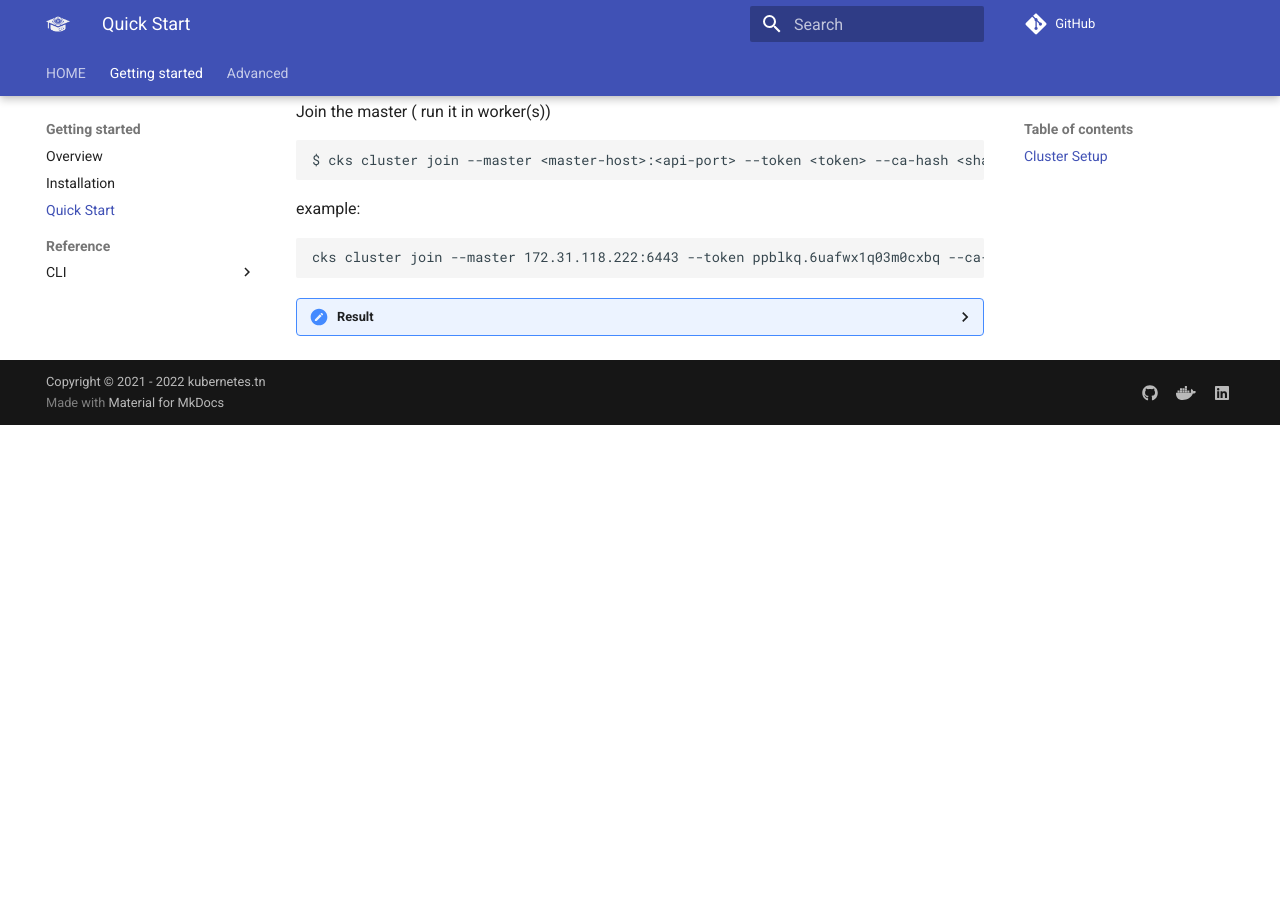
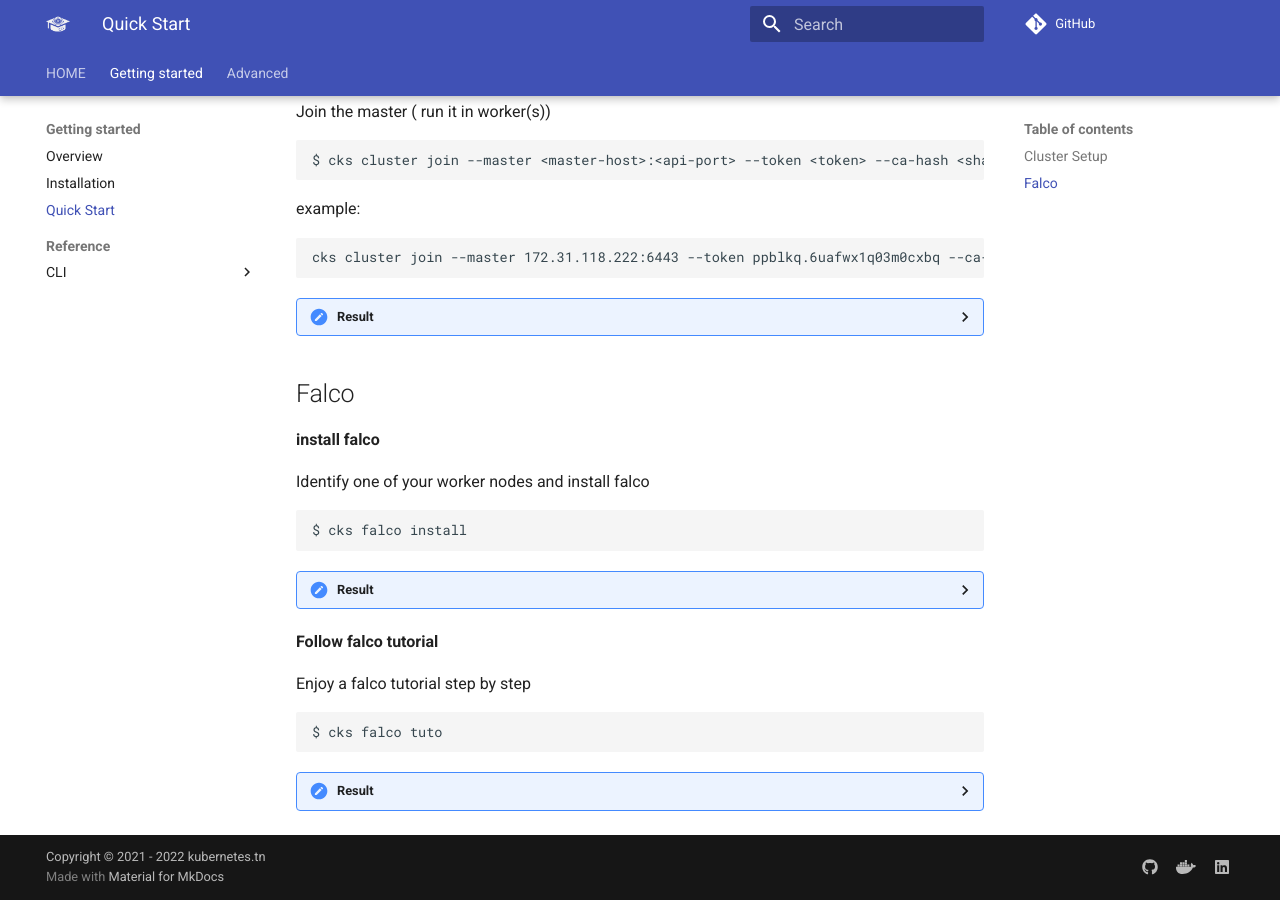
Before and after one commit to kubernetes-tn/cks-cli, an MkDocs documentation site: the page built from docs/getting-started/quickstart.md, in a window 1280 px wide and 900 px high, scrolled down 625 px. Built offline with MkDocs 1.6.1 and Material for MkDocs 9.7.7, drawn with Linux system fonts in a browser that asks for light colours; comment, search, counter and statistics services are not loaded; before the commit the page ends 1050 px from its top, so only the background shows below that.

Commit message:
feat: v0.1.0

````diff
--- a/docs/getting-started/quickstart.md
+++ b/docs/getting-started/quickstart.md
@@ -118,11 +118,79 @@ cks cluster join --master 172.31.118.222:6443 --token ppblkq.6uafwx1q03m0cxbq --
 [kubelet-start] Writing kubelet environment file with flags to file "/var/lib/kubelet/kubeadm-flags.env"
 [kubelet-start] Starting the kubelet
 [kubelet-start] Waiting for the kubelet to perform the TLS Bootstrap...
-
 This node has joined the cluster:
 * Certificate signing request was sent to apiserver and a response was received.
 * The Kubelet was informed of the new secure connection details.
-
 Run 'kubectl get nodes' on the control-plane to see this node join the cluster
 ```
 </details>
+
+## Falco
+
+**install falco**
+
+Identify one of your worker nodes and install falco
+
+```
+$ cks falco install
+
+```
+
+<details>
+<summary>Result</summary>
+
+```
+...
+....
+....
+
+```
+
+</details>
+
+
+**Follow falco tutorial**
+
+Enjoy a falco tutorial step by step
+
+```
+$ cks falco tuto
+
+```
+
+<details>
+<summary>Result</summary>
+
+```
+ ____    _    ____ _____
+/ ___|  / \  |  _ \_   _|
+\___ \ / _ \ | |_) || |
+ ___) / ___ \|  _ < | |
+|____/_/   \_\_| \_\|_|
+### Create Namespace for the demo ###
+
+kubectl create ns demo-falco
+
+# Are you done? [y/n]:
+......
+.....
+....
+ _____ _   _ ____
+| ____| \ | |  _ \
+|  _| |  \| | | | |
+| |___| |\  | |_| |
+|_____|_| \_|____/
+### Clean up namespace
+
+kubectl delete ns demo-falco
+
+
+## check another advanced tuto in this link :
+https://k8s.tn/rdiL4i
+
+# Clean up done? [y/n]: y
+END of Falco Tuto - Congrats!
+
+```
+
+</details>
--- a/mkdocs.yml
+++ b/mkdocs.yml
@@ -19,6 +19,7 @@ nav:
           - CLI:
               - Overview: getting-started/cli/index.md
               - Cluster: getting-started/cli/cluster.md
+              - Falco: getting-started/cli/falco.md
   #             - Config: getting-started/cli/config.md
   #             - Filesystem: getting-started/cli/fs.md
   #             - Repository: getting-started/cli/repo.md
````
Also changed, not shown: docs/getting-started/cli/falco.md (added, +19 -0 lines), docs/getting-started/installation.md (+11 -0 lines), 3 other files.
